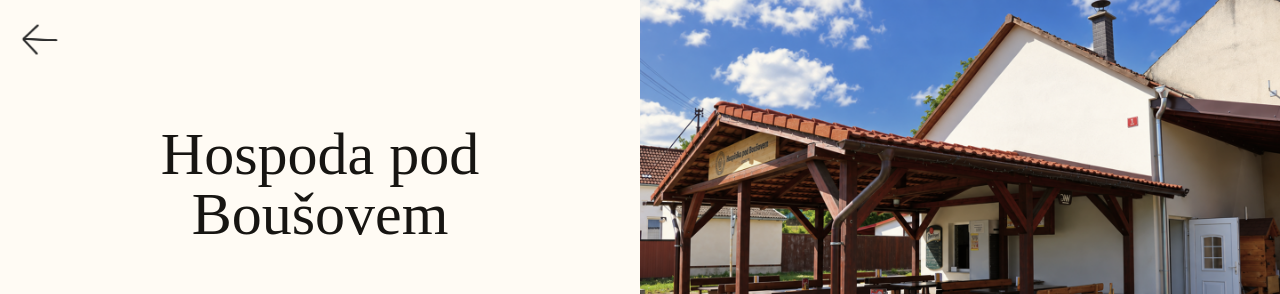
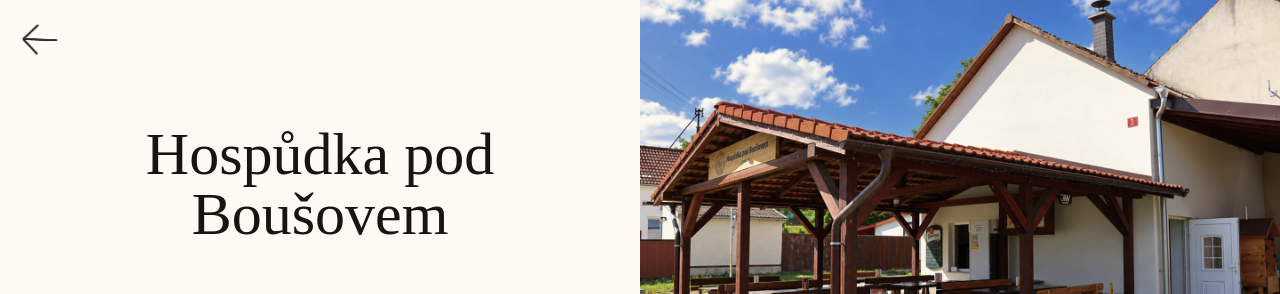
Before and after one commit to Luan2118/portfolio-v2, a React (Vite) app: page /hospudka-pod-bousovem in a window 1280 px wide. Shown: the top 294 px of the page. Built offline with nearby package versions, Linux system fonts and the light colour scheme.

Commit message:
fix: correct pub title

```diff
--- a/src/pages/Projects/HospodaPodBousovem.tsx
+++ b/src/pages/Projects/HospodaPodBousovem.tsx
@@ -6,7 +6,7 @@
 function HospodaPodBousovem() {
   return (
     <ProjectLayout
-      title="Hospoda pod Boušovem"
+      title="Hospůdka pod Boušovem"
       overview="Local business website for a village pub, focused on presenting the venue, menu and essential visitor information."
       isInProgress={true}
       images={[sideView, frontView, sideView]}
```
